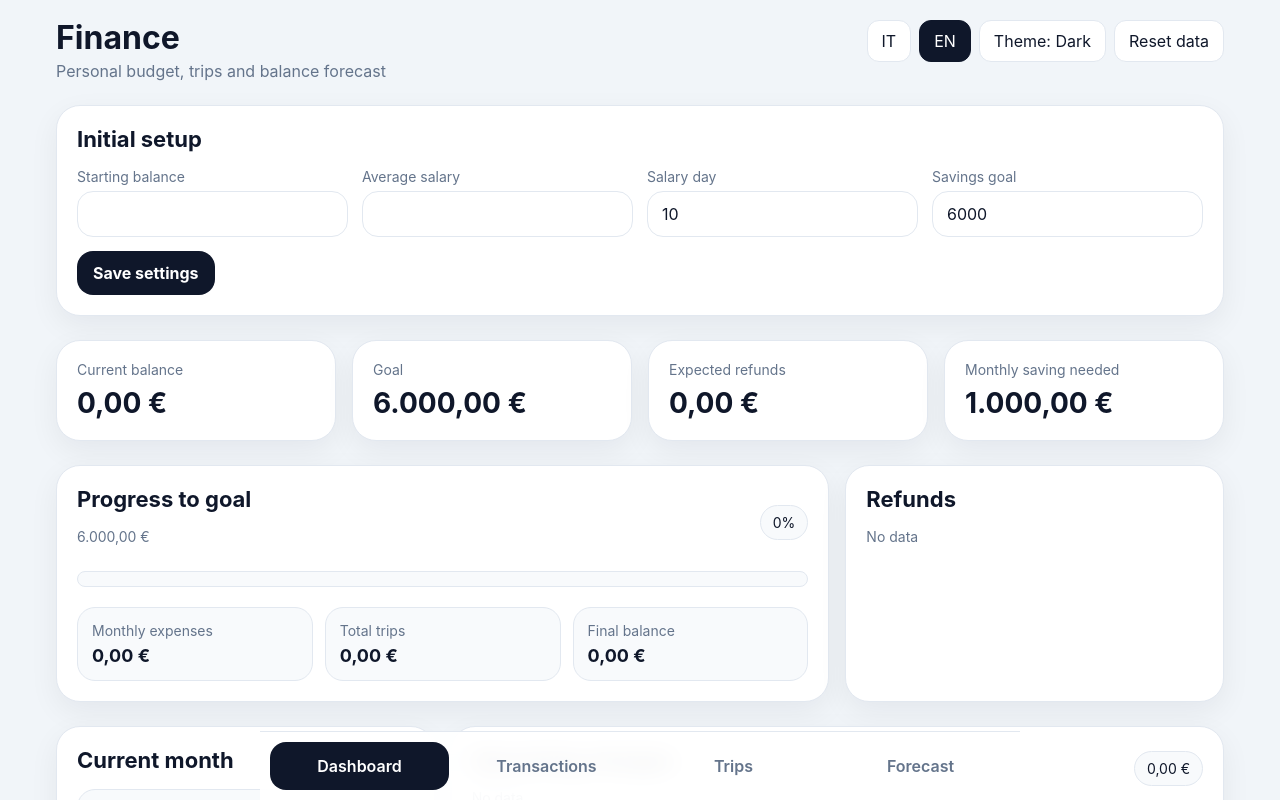
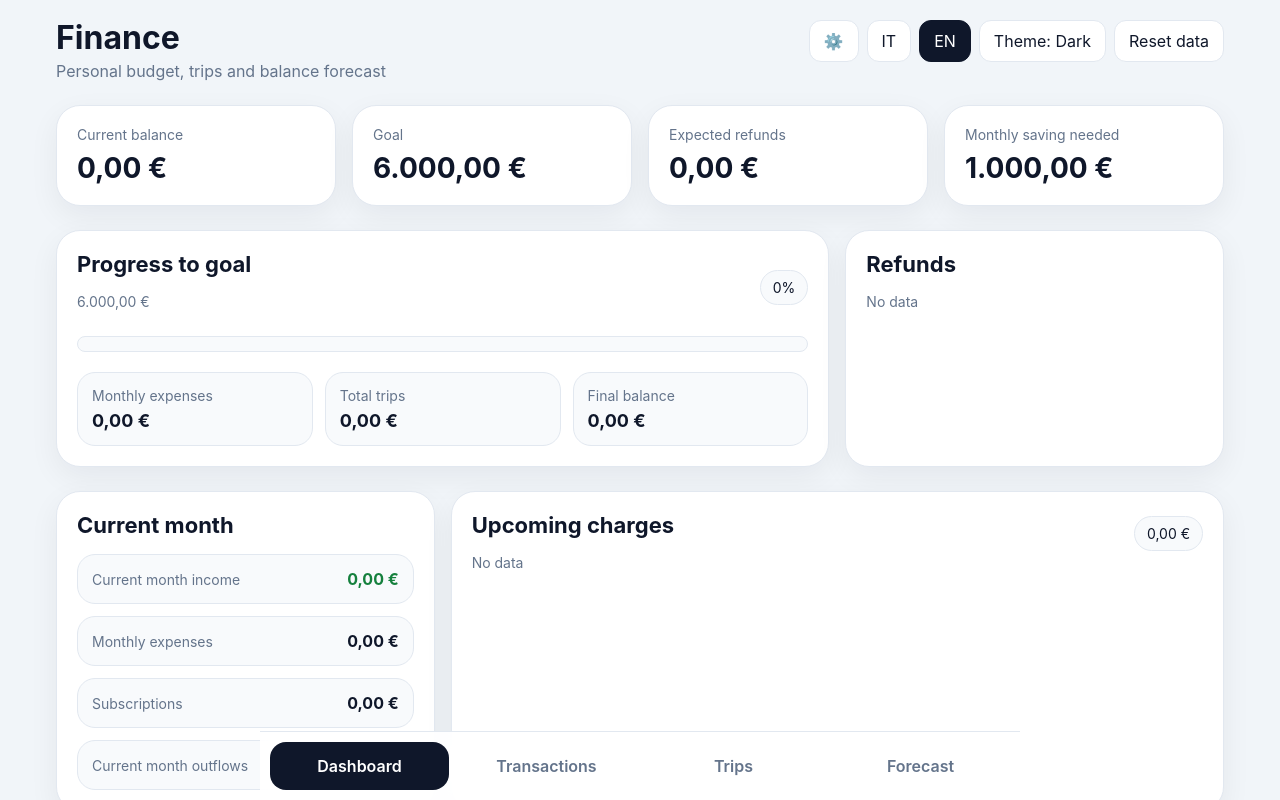
Before and after one commit to am-pachy/Finance-Tracker-App, a React (Vite) app: page / in a window 1280 px wide. Shown: the top 800 px of the page. Built offline with nearby package versions, Linux system fonts and the light colour scheme; the HTML template or start-up script is replaced by a standard one.

Commit message:
Update App.tsx

```diff
--- a/src/App.tsx
+++ b/src/App.tsx
@@ -128,7 +128,7 @@ const translations = {
     currentMonthOut: "Uscite del mese",
     quickHint: "Es: pizza 18",
     noData: "Nessun dato",
-    demoTitle: "Configurazione iniziale",
+    settings: "Impostazioni",
     currentBalance: "Saldo iniziale",
     targetGoal: "Obiettivo risparmio",
     avgSalary: "Stipendio medio",
@@ -136,6 +136,10 @@ const translations = {
     saveSettings: "Salva impostazioni",
     expensesByCategory: "Spese per categoria",
     noExpenseData: "Nessuna spesa da mostrare",
+    helpMiniTitle: "Come usare l'app",
+    helpMini1: "Inserisci saldo iniziale, stipendio e obiettivo.",
+    helpMini2: "Aggiungi spese rapide scrivendo ad esempio: pizza 18.",
+    helpMini3: "Aggiungi viaggi e controlla la previsione del saldo.",
   },
   en: {
     appName: "Finance",
@@ -199,7 +203,7 @@ const translations = {
     currentMonthOut: "Current month outflows",
     quickHint: "Ex: pizza 18",
     noData: "No data",
-    demoTitle: "Initial setup",
+    settings: "Settings",
     currentBalance: "Starting balance",
     targetGoal: "Savings goal",
     avgSalary: "Average salary",
@@ -207,6 +211,10 @@ const translations = {
     saveSettings: "Save settings",
     expensesByCategory: "Expenses by category",
     noExpenseData: "No expenses to show",
+    helpMiniTitle: "How to use the app",
+    helpMini1: "Enter starting balance, average salary and savings goal.",
+    helpMini2: "Add quick expenses by typing for example: pizza 18.",
+    helpMini3: "Add trips and check the future balance forecast.",
   },
 } as const;
 
@@ -303,6 +311,7 @@ function App() {
 
   const [theme, setTheme] = useState<Theme>(detectTheme);
   const [tab, setTab] = useState<Tab>("dashboard");
+  const [showSettings, setShowSettings] = useState(false);
 
   const [data, setData] = useState<AppData>(() => {
     const saved = localStorage.getItem("fin-data-ts");
@@ -623,6 +632,9 @@ function App() {
           </div>
 
           <div className="topbar-actions">
+            <button className="chip" onClick={() => setShowSettings((s) => !s)}>
+              ⚙️
+            </button>
             <button
               className={`chip ${lang === "it" ? "chip-active" : ""}`}
               onClick={() => setLang("it")}
@@ -647,10 +659,10 @@ function App() {
           </div>
         </div>
 
-        {tab === "dashboard" && (
-          <div className="stack">
-            <Card>
-              <h2 className="section-title">{tr.demoTitle}</h2>
+        {showSettings && (
+          <Card className="settings-card">
+            <h2 className="section-title">{tr.settings}</h2>
+
             <form className="form-grid-4" onSubmit={saveSettings}>
               <Field label={tr.currentBalance}>
                 <input
@@ -705,8 +717,20 @@ function App() {
                 </button>
               </div>
             </form>
+
+            <div className="settings-help">
+              <h3 className="settings-help-title">{tr.helpMiniTitle}</h3>
+              <ul className="settings-help-list">
+                <li>{tr.helpMini1}</li>
+                <li>{tr.helpMini2}</li>
+                <li>{tr.helpMini3}</li>
+              </ul>
+            </div>
           </Card>
+        )}
 
+        {tab === "dashboard" && (
+          <div className="stack">
             <div className="grid grid-4">
               <StatCard title={tr.balance} value={formatEuro(data.saldoAttuale)} />
               <StatCard title={tr.goal} value={formatEuro(data.obiettivo)} />
@@ -817,10 +841,7 @@ function App() {
 
             <Card>
               <h2 className="section-title">{tr.expensesByCategory}</h2>
-              <CategoryChart
-                movements={data.movimenti}
-                emptyText={tr.noExpenseData}
-              />
+              <CategoryChart movements={data.movimenti} emptyText={tr.noExpenseData} />
             </Card>
           </div>
         )}
```
Lines whose indentation alone changed are shown as unchanged.
